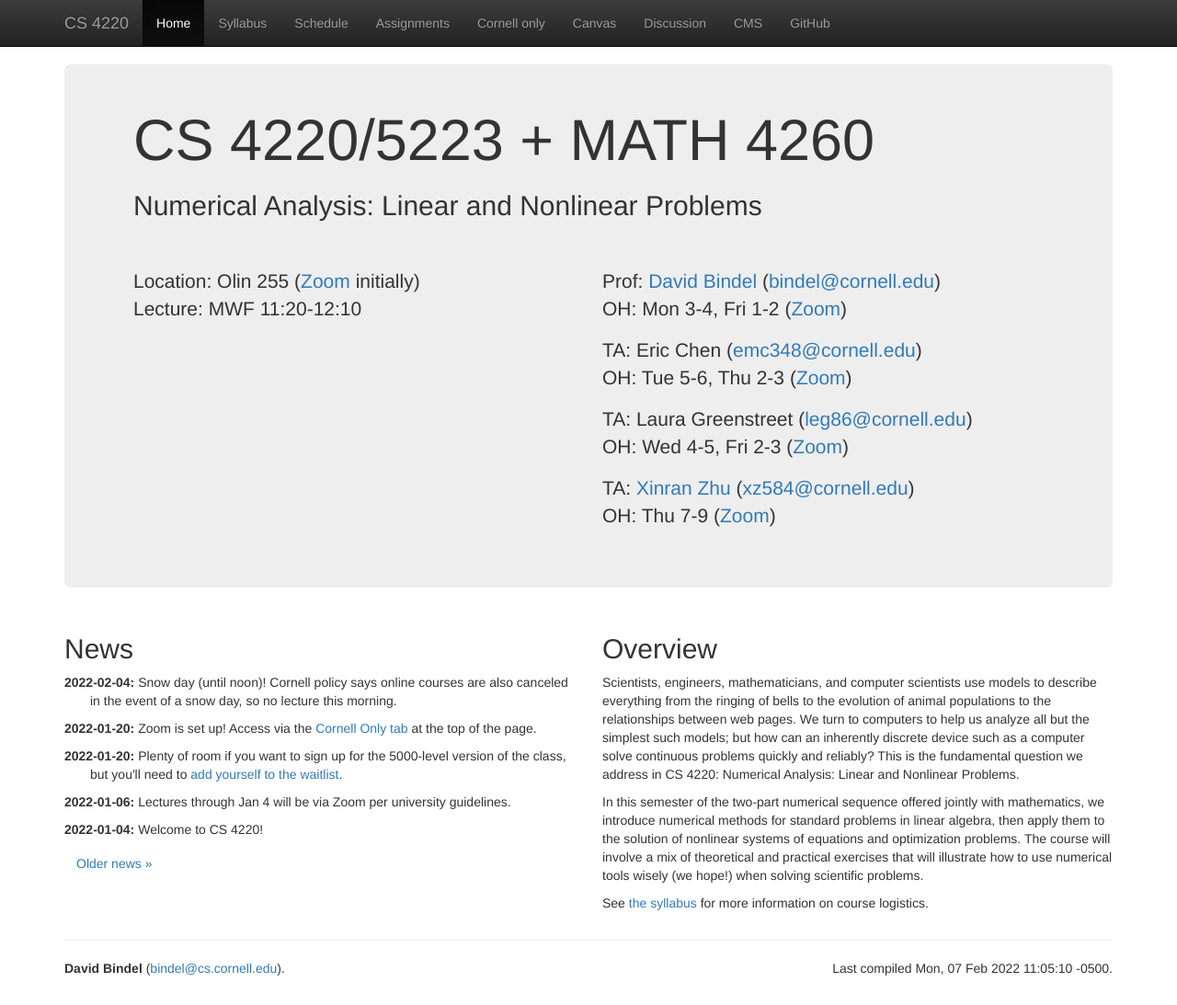
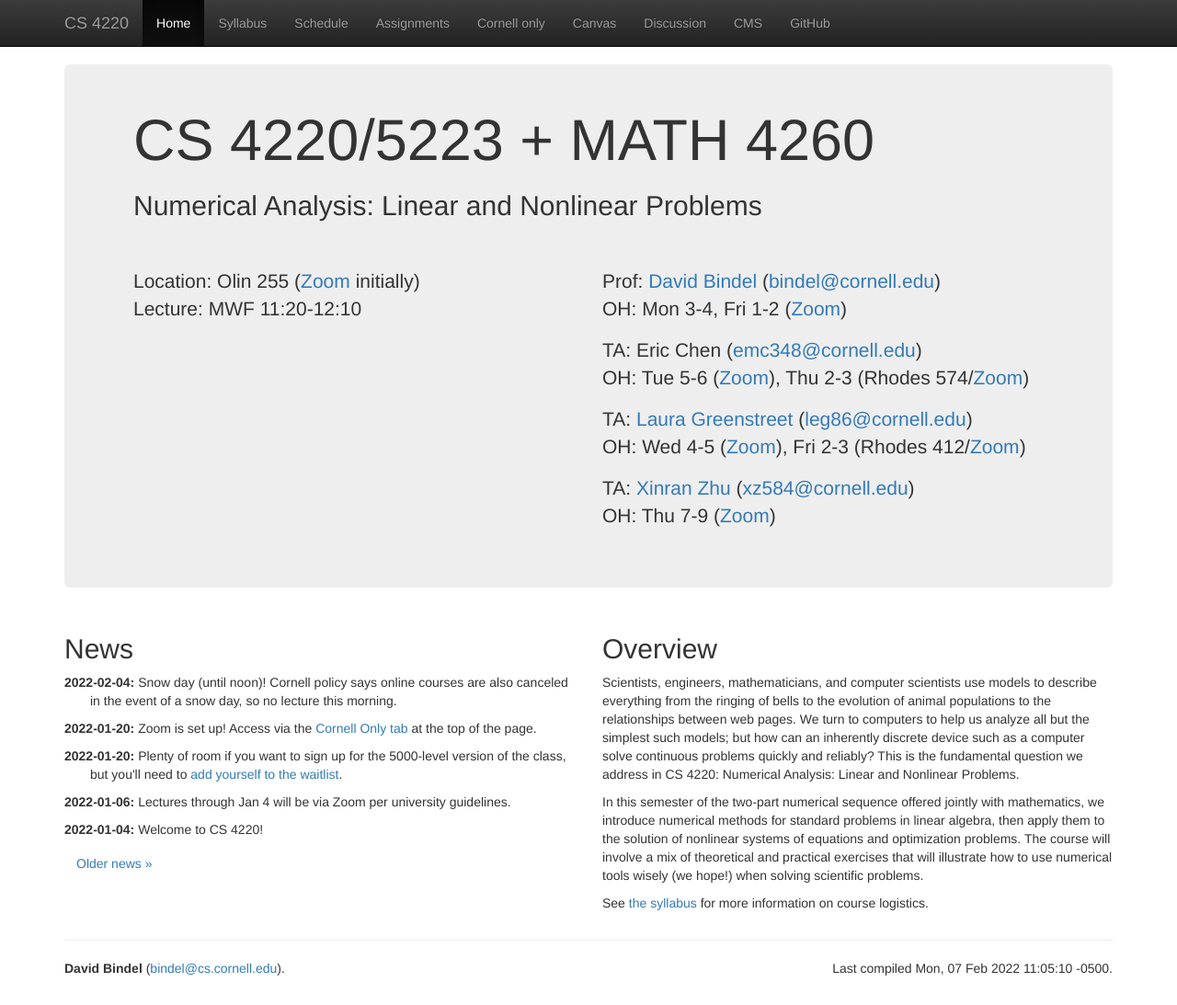
Before and after one commit to dbindel/cs4220-s22, a Jekyll site: the page built from web/index.html, in a window 1280 px wide and 1093 px high. Shown: the whole window at 92% size. Built offline with Jekyll 4.4.1, drawn with Linux system fonts in a browser that asks for light colours; nearby versions of some CDN libraries.

Commit message:
Updated office hours

```diff
--- a/web/_includes/cs4220_head.html
+++ b/web/_includes/cs4220_head.html
@@ -23,12 +23,12 @@
       <p>
         TA: Eric Chen
         (<a href="mailto:emc348@cornell.edu">emc348@cornell.edu</a>)<br/>
-        OH: Tue 5-6, Thu 2-3 (<a href="https://cornell.zoom.us/j/96726438693?pwd=RUptVlMybU9xcGJnM250WHRRR3ROdz09">Zoom</a>)
+        OH: Tue 5-6 (<a href="https://cornell.zoom.us/j/96726438693?pwd=RUptVlMybU9xcGJnM250WHRRR3ROdz09">Zoom</a>), Thu 2-3 (Rhodes 574/<a href="https://cornell.zoom.us/j/96726438693?pwd=RUptVlMybU9xcGJnM250WHRRR3ROdz09">Zoom</a>)
       </p>
       <p>
-        TA: Laura Greenstreet
+        TA: <a href="https://lauragreenstreet.github.io/about-me/">Laura Greenstreet</a>
         (<a href="mailto:leg86@cornell.edu">leg86@cornell.edu</a>)<br/>
-        OH: Wed 4-5, Fri 2-3 (<a href="https://cornell.zoom.us/j/96726438693?pwd=RUptVlMybU9xcGJnM250WHRRR3ROdz09">Zoom</a>)
+        OH: Wed 4-5 (<a href="https://cornell.zoom.us/j/96726438693?pwd=RUptVlMybU9xcGJnM250WHRRR3ROdz09">Zoom</a>), Fri 2-3 (Rhodes 412/<a href="https://cornell.zoom.us/j/96726438693?pwd=RUptVlMybU9xcGJnM250WHRRR3ROdz09">Zoom</a>)
       </p>
       <p>
         TA: <a href="https://www.cam.cornell.edu/research/grad-students/jessie-xinran-zhu">Xinran Zhu</a>
```
